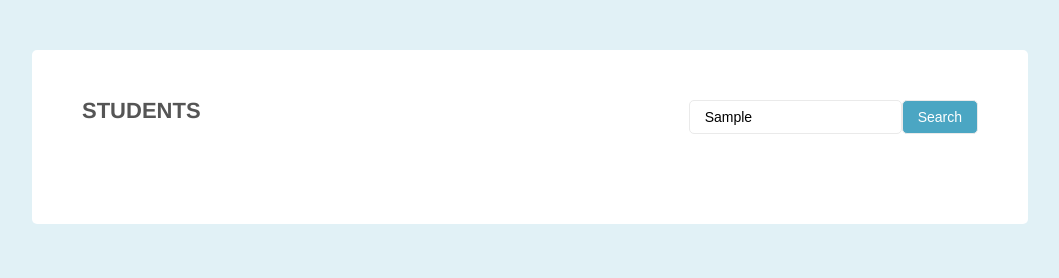
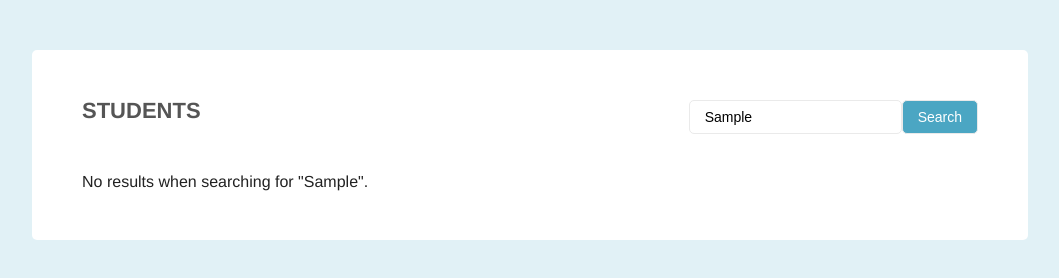
Before and after one commit to oddmarthon-lende/techdegree-project-2, a plain HTML site: page index.html in a window 1280 px wide. Both pictures are taken after typing "Sample" into the empty fields and a click on the button "Search". Shown: the whole page, without its empty margins (110-1169 px from the left). Drawn offline with nearby package versions, Linux system fonts and the light colour scheme.

Commit message:
Added main.js and message when no search results

```diff
--- a/index.html
+++ b/index.html
@@ -563,12 +563,6 @@
     <script src="https://code.jquery.com/jquery-3.3.1.min.js" integrity="sha256-FgpCb/KJQlLNfOu91ta32o/NMZxltwRo8QtmkMRdAu8=" crossorigin="anonymous"></script>
     <script src="js/pagination.js"></script>
     <script src="js/search.js"></script>
-    <script>
-
-      pagination.init(".page", 10).new("ul.student-list");
-      search.init(".page-header", "student-search", "Search for students").new("ul.student-list", pagination.new.bind(pagination));
-
-
-    </script>
+    <script src="js/main.js"></script>
   </body>
 </html>
--- /dev/null
+++ b/js/main.js
@@ -0,0 +1,20 @@
+
+const $h1 = $('<h1></h1>');
+
+pagination.init(".page", 10)
+          .new("ul.student-list");
+
+search.init(".page-header", "student-search", "Search for students")
+      .new("ul.student-list", (results, text) => {
+
+        if(!results.length) {
+          $h1.text(`No results when searching for "${text}".`)
+          $('.page').append($h1);
+        }
+        else {
+          $h1.remove();
+        }
+
+        pagination.new(results);
+
+      });
--- a/js/search.js
+++ b/js/search.js
@@ -57,7 +57,7 @@ const search = {
     $(results).show();
 
     if(typeof callback === 'function')
-      callback(results);
+      callback(results, text);
 
     return this;
   }
```
